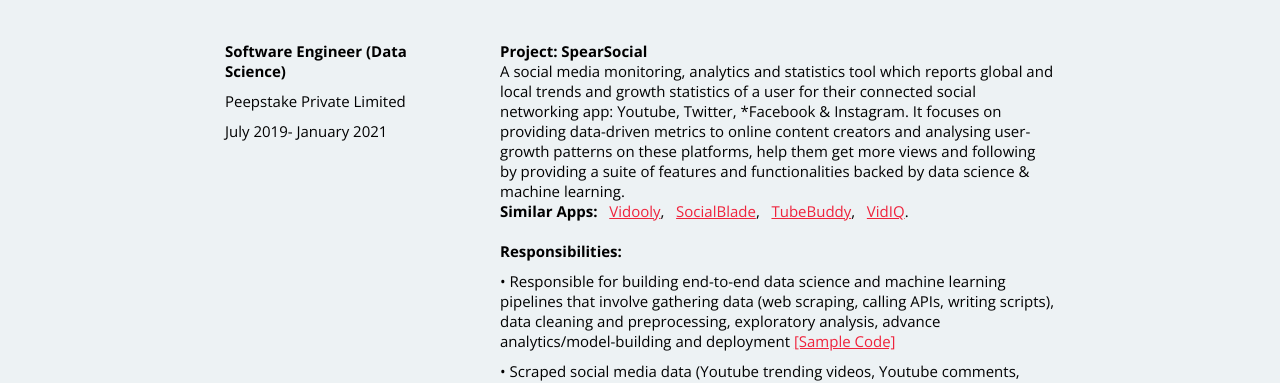
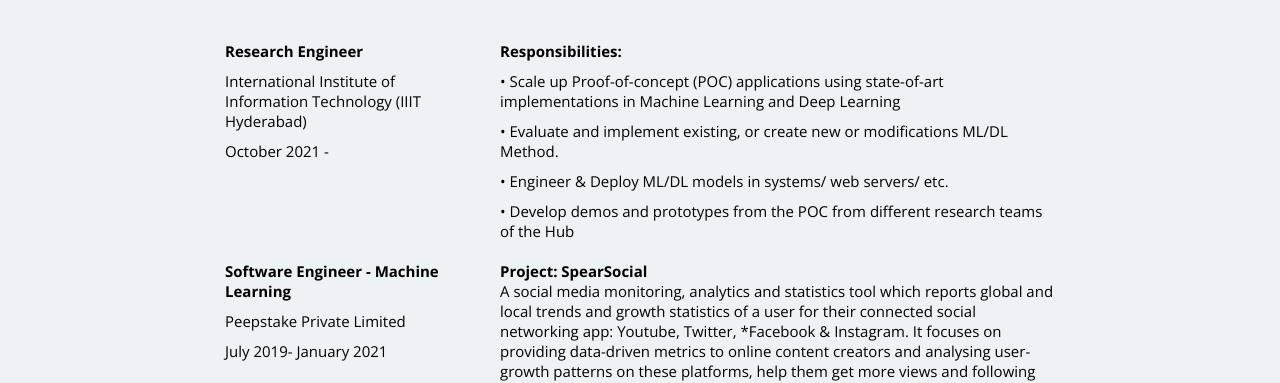
Before and after one commit to isinghsrishti/singhsrishti.com, a plain HTML site: page index.html in a window 1280 px wide. Shown: the part 565-948 px from the top of the page. Drawn offline with nearby package versions, Linux system fonts and the light colour scheme.

Commit message:
job update

```diff
--- a/index.html
+++ b/index.html
@@ -82,9 +82,33 @@
             <h2>Work Experience</h2>
 
 
+
+				<!-------Job #0------>
+            <div class="col-narrow">
+				<p><b>Research Engineer</b></p>
+				<p>International Institute of Information Technology (IIIT Hyderabad) </p>
+				<p>October 2021 - </p>
+			</div>
+
+			<div class="col-wide">
+
+
+                    	<p> <b>Responsibilities:</b> <br>
+					<p> • Scale up Proof-of-concept (POC) applications using state-of-art implementations in Machine Learning and Deep Learning</p>
+				        <p> • Evaluate and implement existing, or create new or modifications ML/DL Method. </p>
+					<p> • Engineer & Deploy ML/DL models in systems/ web servers/ etc. </p>
+					<p> • Develop demos and prototypes from the POC from different research teams of the Hub </p>
+
+			</p>
+			</div>
+
+
+
+
+
 			<!-------Job #1------>
             <div class="col-narrow">
-				<p><b>Software Engineer (Data Science)</b></p>
+				<p><b>Software Engineer - Machine Learning</b></p>
 				<p>Peepstake Private Limited</p>
 				<p>July 2019- January 2021</p>
 			</div>
@@ -110,7 +134,7 @@
 
 			<!-------Job #2------>
             <div class="col-narrow">
-				<p><b>Software Engineer (Backend)</b></p>
+				<p><b>Software Engineer - Backend</b></p>
 				<p>Peepstake Private Limited</p>
 				<p>July 2019- January 2021</p>
 			</div>
```
